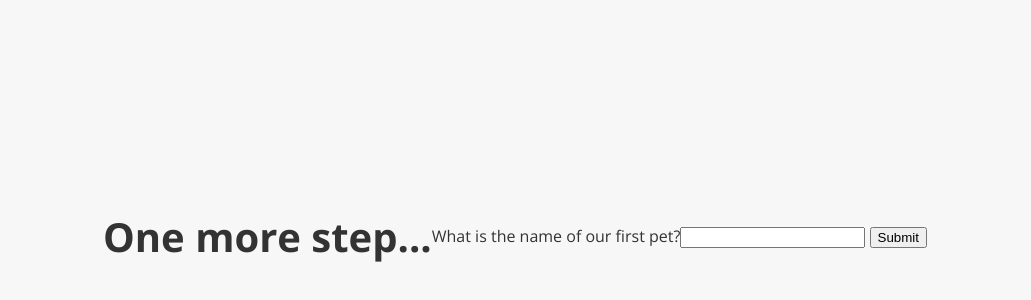
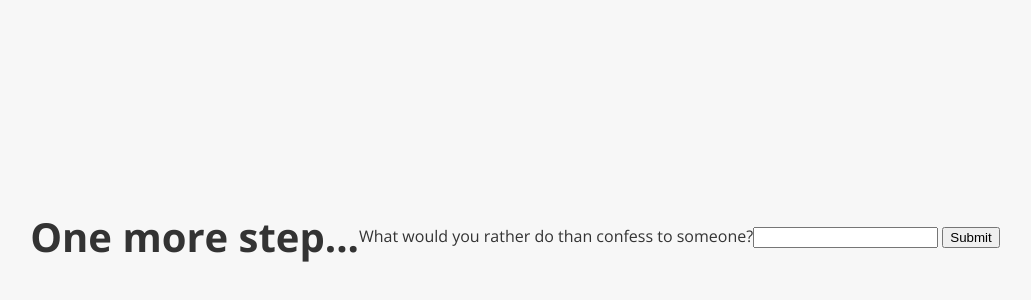
Before and after one commit to julianabanos/three-weeks, a plain HTML site: page second-question.html in a window 1280 px wide. Shown: the part 164-464 px from the top of the page, without its empty margins (125-1156 px from the left). Drawn offline with nearby package versions, Linux system fonts and the light colour scheme.

Commit message:
Update second-question.html

```diff
--- a/second-question.html
+++ b/second-question.html
@@ -8,7 +8,7 @@
 </head>
 <body>
     <h1>One more step...</h1>
-    <p>What is the name of our first pet?</p>
+    <p>What would you rather do than confess to someone?</p>
     <form id="secondQuestionForm">
         <input type="text" id="secondAnswer" name="secondAnswer">
         <button type="submit">Submit</button>
```
